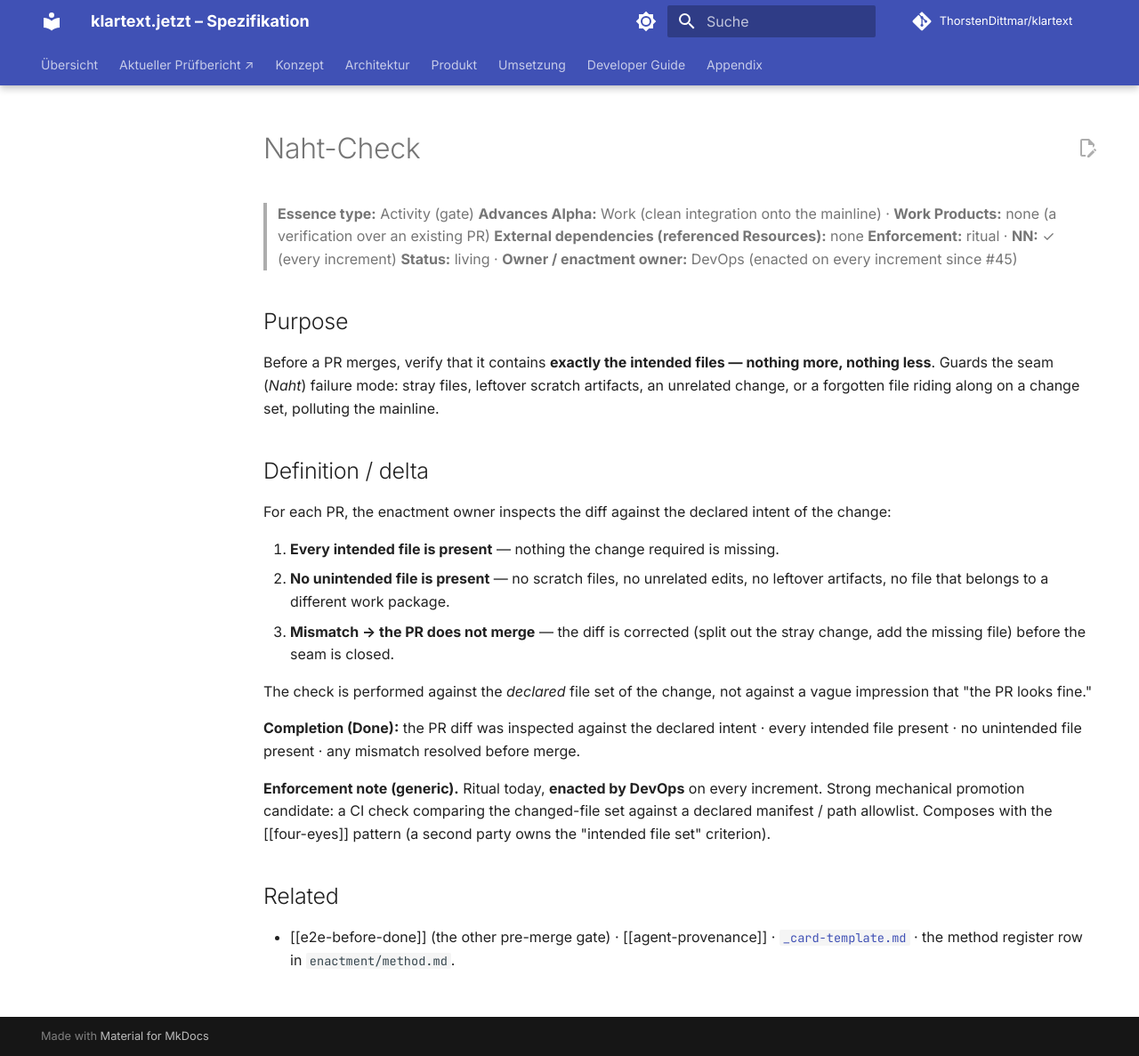
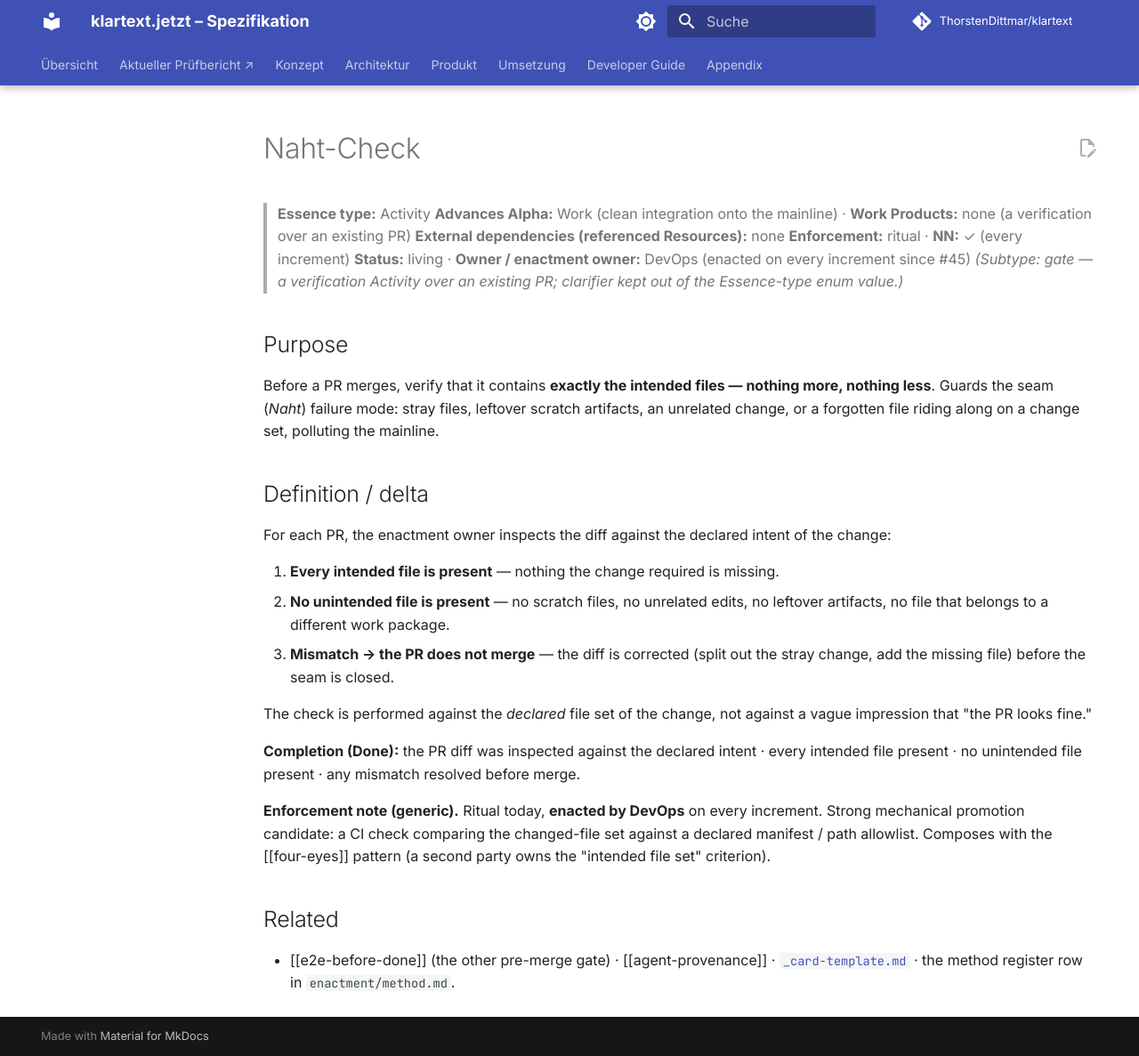
Before and after one commit to ThorstenDittmar/klartext, an MkDocs documentation site: the page built from docs/method/library/patterns/naht-check.md, in a window 1280 px wide and 1187 px high. Shown: the whole window at 89% size. Built offline with MkDocs 1.6.1 and Material for MkDocs 9.7.7, drawn with Linux system fonts in a browser that asks for light colours; comment, search, counter and statistics services are not loaded.

Commit message:
fix(method): F0.2-P-E enum-token normalization (clean Essence-type values)
Apply the ratified convention (#142): keep clarifiers OUT of the Essence-type
enum value so the type-aware half-(ii) CI check sees a clean token. Three cards:
naht-check + e2e-before-done 'Activity (gate)' -> 'Activity'; method-keeper
'Pattern (role)' -> 'Pattern'. The subtype (gate / role) moves to a one-line
note below the field block. Same fix pattern as the dependency-contract
'(element)' polish.

Agent: oe (spawned f0.2-pe-patterns)
Co-Authored-By: Claude Opus 4.8 (1M context) <noreply@anthropic.com>

```diff
--- a/docs/method/library/patterns/naht-check.md
+++ b/docs/method/library/patterns/naht-check.md
@@ -1,10 +1,11 @@
 # Naht-Check
 
-> **Essence type:** Activity (gate)
+> **Essence type:** Activity
 > **Advances Alpha:** Work (clean integration onto the mainline)  ·  **Work Products:** none (a verification over an existing PR)
 > **External dependencies (referenced Resources):** none
 > **Enforcement:** ritual  ·  **NN:** ✓ (every increment)
 > **Status:** living  ·  **Owner / enactment owner:** DevOps (enacted on every increment since #45)
+> *(Subtype: gate — a verification Activity over an existing PR; clarifier kept out of the Essence-type enum value.)*
 
 ## Purpose
 
```
Also changed, not shown: docs/method/library/patterns/e2e-before-done.md (+2 -1 lines), docs/method/library/patterns/method-keeper.md (+2 -1 lines).
